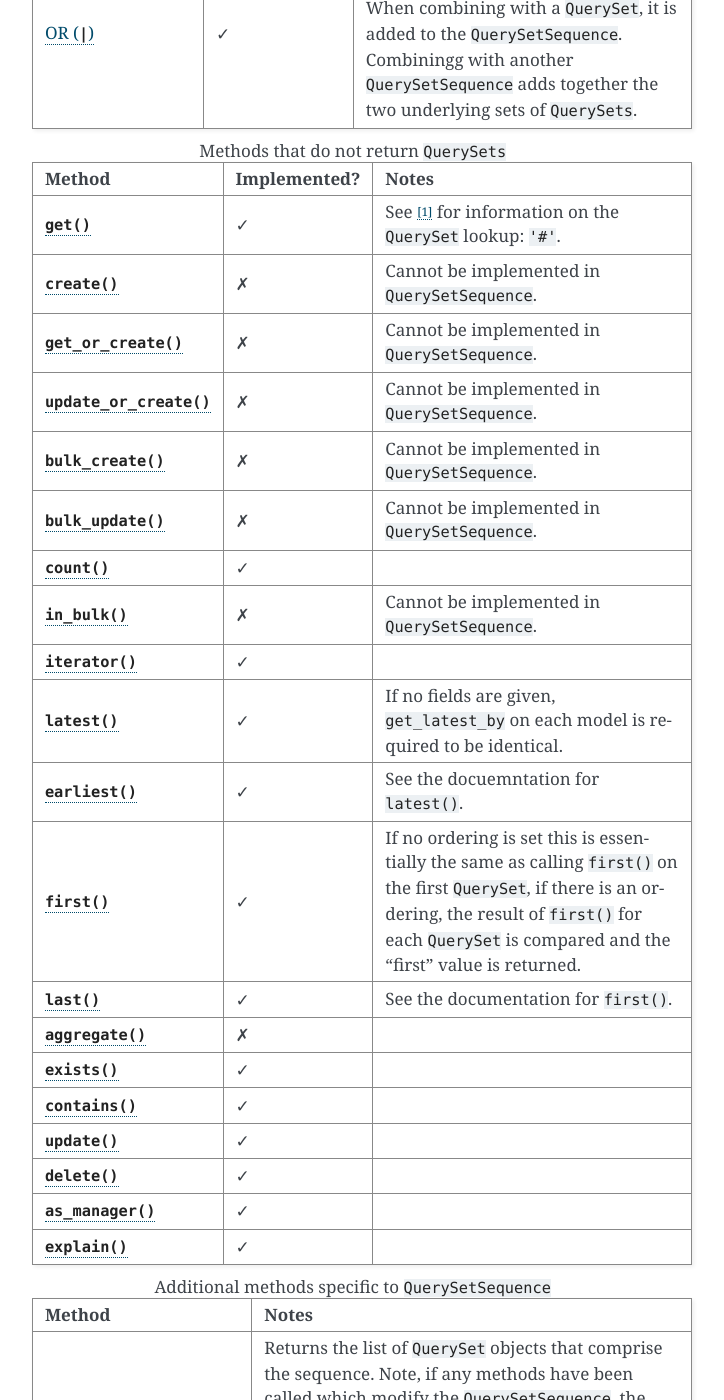
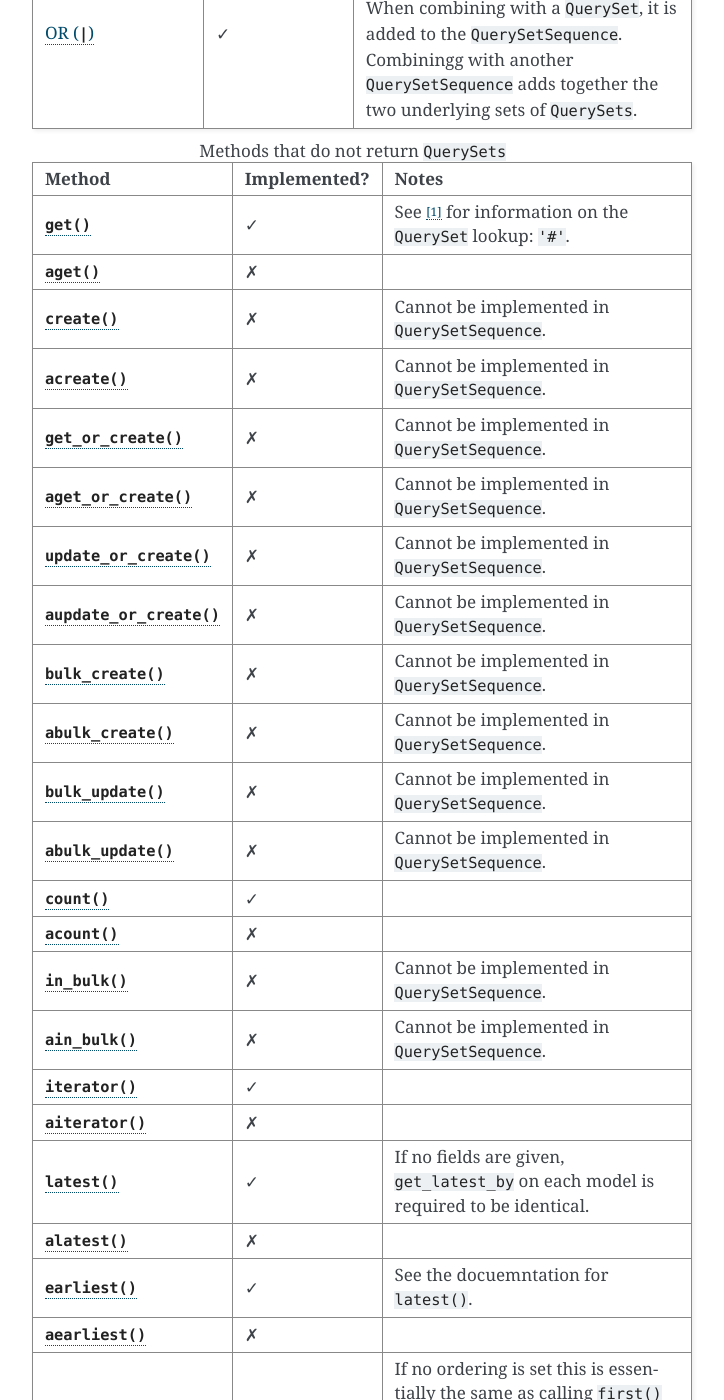
Before and after one commit to clokep/django-querysetsequence, a Sphinx documentation site: the page built from docs/api.rst, in a window 1280 px wide and 1400 px high, scrolled down 1672 px. Shown: the whole window, without its empty margins (388-1112 px from the left). Built offline with Sphinx 7.4.7, drawn with Linux system fonts in a browser that asks for light colours; some of the changed text lies outside the part shown.

Commit message:
Add stubs for async methods. (#99)
Added in Django 4.1; there isn't any implementation yet,
but they should raise NotImplementedError instead of
AttributeError.

```diff
--- a/docs/api.rst
+++ b/docs/api.rst
@@ -124,66 +124,123 @@ Summary of Supported APIs
     * - |get|_
       - |check|
       - See [1]_ for information on the ``QuerySet`` lookup: ``'#'``.
+    * - |aget|_
+      - |xmark|
+      -
     * - |create|_
+      - |xmark|
+      - Cannot be implemented in ``QuerySetSequence``.
+    * - |acreate|_
       - |xmark|
       - Cannot be implemented in ``QuerySetSequence``.
     * - |get_or_create|_
       - |xmark|
       - Cannot be implemented in ``QuerySetSequence``.
+    * - |aget_or_create|_
+      - |xmark|
+      - Cannot be implemented in ``QuerySetSequence``.
     * - |update_or_create|_
+      - |xmark|
+      - Cannot be implemented in ``QuerySetSequence``.
+    * - |aupdate_or_create|_
       - |xmark|
       - Cannot be implemented in ``QuerySetSequence``.
     * - |bulk_create|_
       - |xmark|
       - Cannot be implemented in ``QuerySetSequence``.
+    * - |abulk_create|_
+      - |xmark|
+      - Cannot be implemented in ``QuerySetSequence``.
     * - |bulk_update|_
+      - |xmark|
+      - Cannot be implemented in ``QuerySetSequence``.
+    * - |abulk_update|_
       - |xmark|
       - Cannot be implemented in ``QuerySetSequence``.
     * - |count|_
       - |check|
       -
+    * - |acount|_
+      - |xmark|
+      -
     * - |in_bulk|_
+      - |xmark|
+      - Cannot be implemented in ``QuerySetSequence``.
+    * - |ain_bulk|_
       - |xmark|
       - Cannot be implemented in ``QuerySetSequence``.
     * - |iterator|_
       - |check|
       -
+    * - |aiterator|_
+      - |xmark|
+      -
     * - |latest|_
       - |check|
       - If no fields are given, ``get_latest_by`` on each model is required to
         be identical.
+    * - |alatest|_
+      - |xmark|
+      -
     * - |earliest|_
       - |check|
       - See the docuemntation for ``latest()``.
+    * - |aearliest|_
+      - |xmark|
+      -
     * - |first|_
       - |check|
       - If no ordering is set this is essentially the same as calling
         ``first()`` on the first ``QuerySet``, if there is an ordering, the
         result of ``first()`` for each ``QuerySet`` is compared and the "first"
         value is returned.
+    * - |afirst|_
+      - |xmark|
+      -
     * - |last|_
       - |check|
       - See the documentation for ``first()``.
+    * - |alast|_
+      - |xmark|
+      -
     * - |aggregate|_
+      - |xmark|
+      -
+    * - |aaggregate|_
       - |xmark|
       -
     * - |exists|_
       - |check|
       -
+    * - |aexists|_
+      - |xmark|
+      -
     * - |contains|_
       - |check|
+      -
+    * - |acontains|_
+      - |xmark|
       -
     * - |update|_
       - |check|
       -
+    * - |aupdate|_
+      - |xmark|
+      -
     * - |delete|_
       - |check|
+      -
+    * - |adelete|_
+      - |xmark|
       -
     * - |as_manager|_
       - |check|
       -
     * - |explain|_
       - |check|
+      -
+    * - |aexplain|_
+      - |xmark|
       -
 
 .. list-table:: Additional methods specific to ``QuerySetSequence``
@@ -256,44 +313,82 @@ Summary of Supported APIs
 
 .. |get| replace:: ``get()``
 .. _get: https://docs.djangoproject.com/en/dev/ref/models/querysets/#get
+.. |aget| replace:: ``aget()``
+.. _aget: https://docs.djangoproject.com/en/dev/ref/models/querysets/#get
 .. |create| replace:: ``create()``
 .. _create: https://docs.djangoproject.com/en/dev/ref/models/querysets/#create
+.. |acreate| replace:: ``acreate()``
+.. _acreate: https://docs.djangoproject.com/en/dev/ref/models/querysets/#create
 .. |get_or_create| replace:: ``get_or_create()``
 .. _get_or_create: https://docs.djangoproject.com/en/dev/ref/models/querysets/#get-or-create
+.. |aget_or_create| replace:: ``aget_or_create()``
+.. _aget_or_create: https://docs.djangoproject.com/en/dev/ref/models/querysets/#get-or-create
 .. |update_or_create| replace:: ``update_or_create()``
 .. _update_or_create: https://docs.djangoproject.com/en/dev/ref/models/querysets/#update-or-create
+.. |aupdate_or_create| replace:: ``aupdate_or_create()``
+.. _aupdate_or_create: https://docs.djangoproject.com/en/dev/ref/models/querysets/#update-or-create
 .. |bulk_create| replace:: ``bulk_create()``
 .. _bulk_create: https://docs.djangoproject.com/en/dev/ref/models/querysets/#bulk-create
+.. |abulk_create| replace:: ``abulk_create()``
+.. _abulk_create: https://docs.djangoproject.com/en/dev/ref/models/querysets/#bulk-create
 .. |bulk_update| replace:: ``bulk_update()``
 .. _bulk_update: https://docs.djangoproject.com/en/dev/ref/models/querysets/#bulk-update
+.. |abulk_update| replace:: ``abulk_update()``
+.. _abulk_update: https://docs.djangoproject.com/en/dev/ref/models/querysets/#bulk-update
 .. |count| replace:: ``count()``
 .. _count: https://docs.djangoproject.com/en/dev/ref/models/querysets/#count
+.. |acount| replace:: ``acount()``
+.. _acount: https://docs.djangoproject.com/en/dev/ref/models/querysets/#count
 .. |in_bulk| replace:: ``in_bulk()``
 .. _in_bulk: https://docs.djangoproject.com/en/dev/ref/models/querysets/#in_bulk
+.. |ain_bulk| replace:: ``ain_bulk()``
+.. _ain_bulk: https://docs.djangoproject.com/en/dev/ref/models/querysets/#in_bulk
 .. |iterator| replace:: ``iterator()``
 .. _iterator: https://docs.djangoproject.com/en/dev/ref/models/querysets/#iterator
+.. |aiterator| replace:: ``aiterator()``
+.. _aiterator: https://docs.djangoproject.com/en/dev/ref/models/querysets/#iterator
 .. |latest| replace:: ``latest()``
 .. _latest: https://docs.djangoproject.com/en/dev/ref/models/querysets/#latest
+.. |alatest| replace:: ``alatest()``
+.. _alatest: https://docs.djangoproject.com/en/dev/ref/models/querysets/#latest
 .. |earliest| replace:: ``earliest()``
 .. _earliest: https://docs.djangoproject.com/en/dev/ref/models/querysets/#earliest
+.. |aearliest| replace:: ``aearliest()``
+.. _aearliest: https://docs.djangoproject.com/en/dev/ref/models/querysets/#earliest
 .. |first| replace:: ``first()``
 .. _first: https://docs.djangoproject.com/en/dev/ref/models/querysets/#first
+.. |afirst| replace:: ``afirst()``
+.. _afirst: https://docs.djangoproject.com/en/dev/ref/models/querysets/#first
 .. |last| replace:: ``last()``
 .. _last: https://docs.djangoproject.com/en/dev/ref/models/querysets/#last
+.. |alast| replace:: ``alast()``
+.. _alast: https://docs.djangoproject.com/en/dev/ref/models/querysets/#last
 .. |aggregate| replace:: ``aggregate()``
 .. _aggregate: https://docs.djangoproject.com/en/dev/ref/models/querysets/#aggregate
+.. |aaggregate| replace:: ``aaggregate()``
+.. _aaggregate: https://docs.djangoproject.com/en/dev/ref/models/querysets/#aggregate
 .. |exists| replace:: ``exists()``
 .. _exists: https://docs.djangoproject.com/en/dev/ref/models/querysets/#exists
+.. |aexists| replace:: ``aexists()``
+.. _aexists: https://docs.djangoproject.com/en/dev/ref/models/querysets/#exists
 .. |contains| replace:: ``contains()``
 .. _contains: https://docs.djangoproject.com/en/dev/ref/models/querysets/#contains
+.. |acontains| replace:: ``acontains()``
+.. _acontains: https://docs.djangoproject.com/en/dev/ref/models/querysets/#contains
 .. |update| replace:: ``update()``
 .. _update: https://docs.djangoproject.com/en/dev/ref/models/querysets/#update
+.. |aupdate| replace:: ``aupdate()``
+.. _aupdate: https://docs.djangoproject.com/en/dev/ref/models/querysets/#update
 .. |delete| replace:: ``delete()``
 .. _delete: https://docs.djangoproject.com/en/dev/ref/models/querysets/#delete
+.. |adelete| replace:: ``adelete()``
+.. _adelete: https://docs.djangoproject.com/en/dev/ref/models/querysets/#delete
 .. |as_manager| replace:: ``as_manager()``
 .. _as_manager: https://docs.djangoproject.com/en/dev/ref/models/querysets/#as-manager
 .. |explain| replace:: ``explain()``
 .. _explain: https://docs.djangoproject.com/en/dev/ref/models/querysets/#explain
+.. |aexplain| replace:: ``aexplain()``
+.. _aexplain: https://docs.djangoproject.com/en/dev/ref/models/querysets/#explain
 
 .. |get_querysets| replace:: ``get_querysets()``
 
```
Also changed, not shown: CHANGELOG.rst (+7 -0 lines), queryset_sequence/__init__.py (+111 -2 lines), 1 other file.
